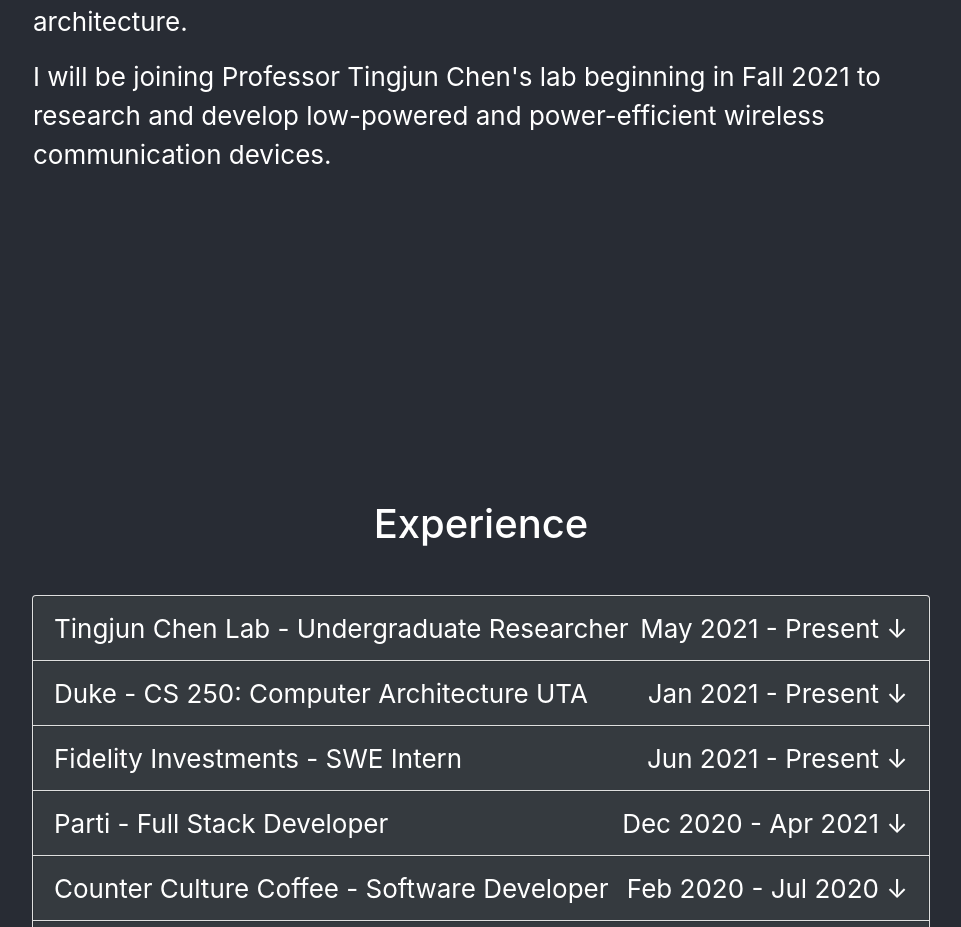
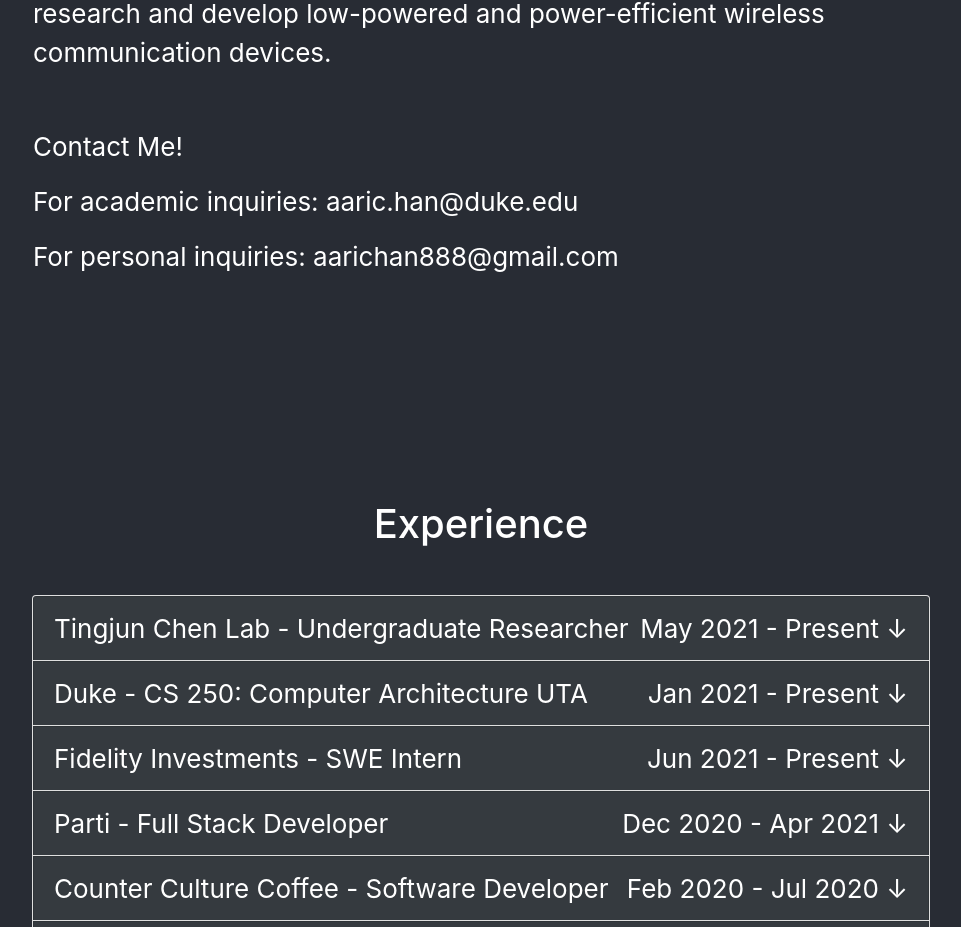
Before and after one commit to aarichan/aarichan.github.io, a React (Create React App) app: page / in a window 1280 px wide. Shown: the part 1257-2184 px from the top of the page, without its empty margins (159-1120 px from the left). Built offline with nearby package versions, Linux system fonts and the light colour scheme.

Commit message:
Edited v1.0.2

```diff
--- a/src/components/about/about.js
+++ b/src/components/about/about.js
@@ -19,10 +19,14 @@
       <div className="App" id='About'>
         <header className="App-header">
           <h1>About Me</h1>
-          <br></br>
+          <br/>
           <p>Undergraduate at Duke University interested in learning about next-generation wireless technologies and computer architecture. I am also passionate about user centric web design/development and hope to create meaningful solutions for real world problems.</p>
           <p>My research interests are next-gen wireless technologies and computer architecture.</p>
           <p>I will be joining Professor Tingjun Chen's lab beginning in Fall 2021 to research and develop low-powered and power-efficient wireless communication devices.</p>
+          <br/>
+          <p>Contact Me!</p>
+          <p>For academic inquiries: aaric.han@duke.edu</p>
+          <p>For personal inquiries: aarichan888@gmail.com</p>
         </header>
       </div>
      );
```
Also changed, not shown: 1 other file (tests, documents, lock files or other folders).
